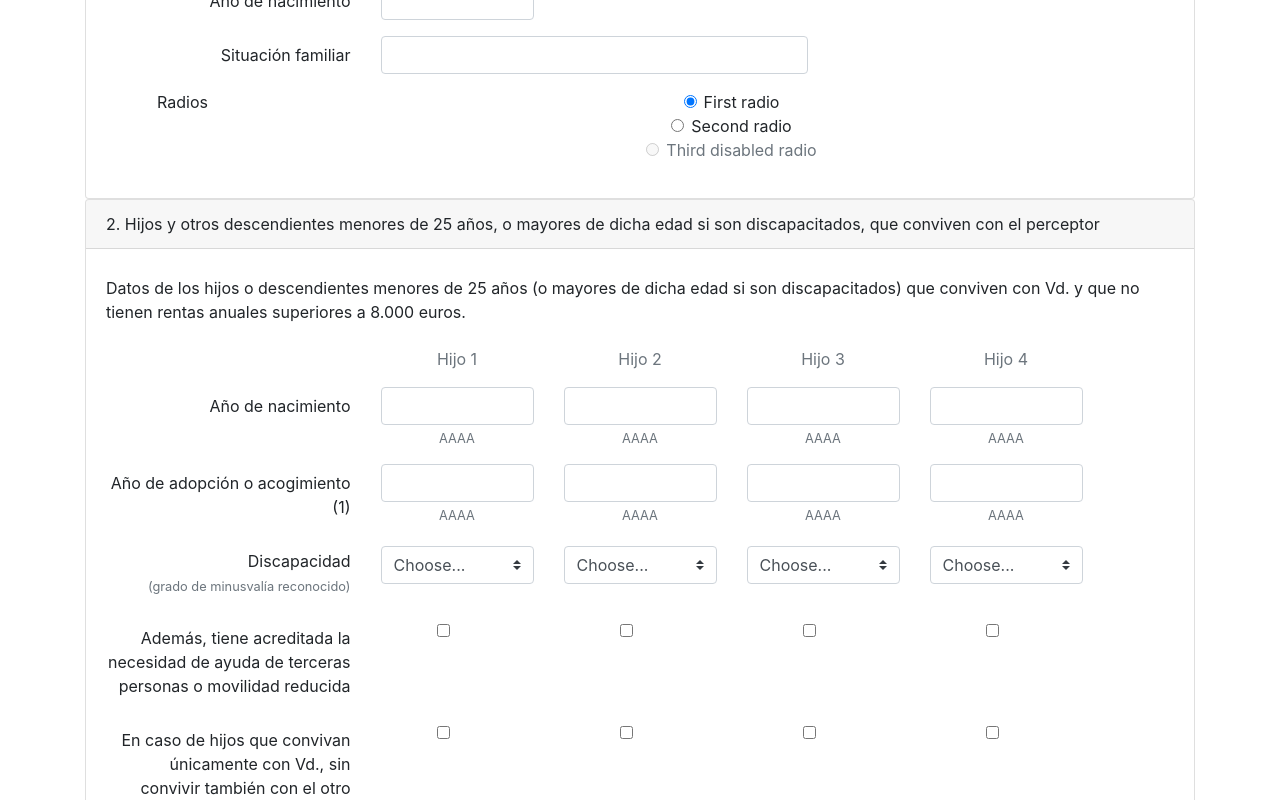
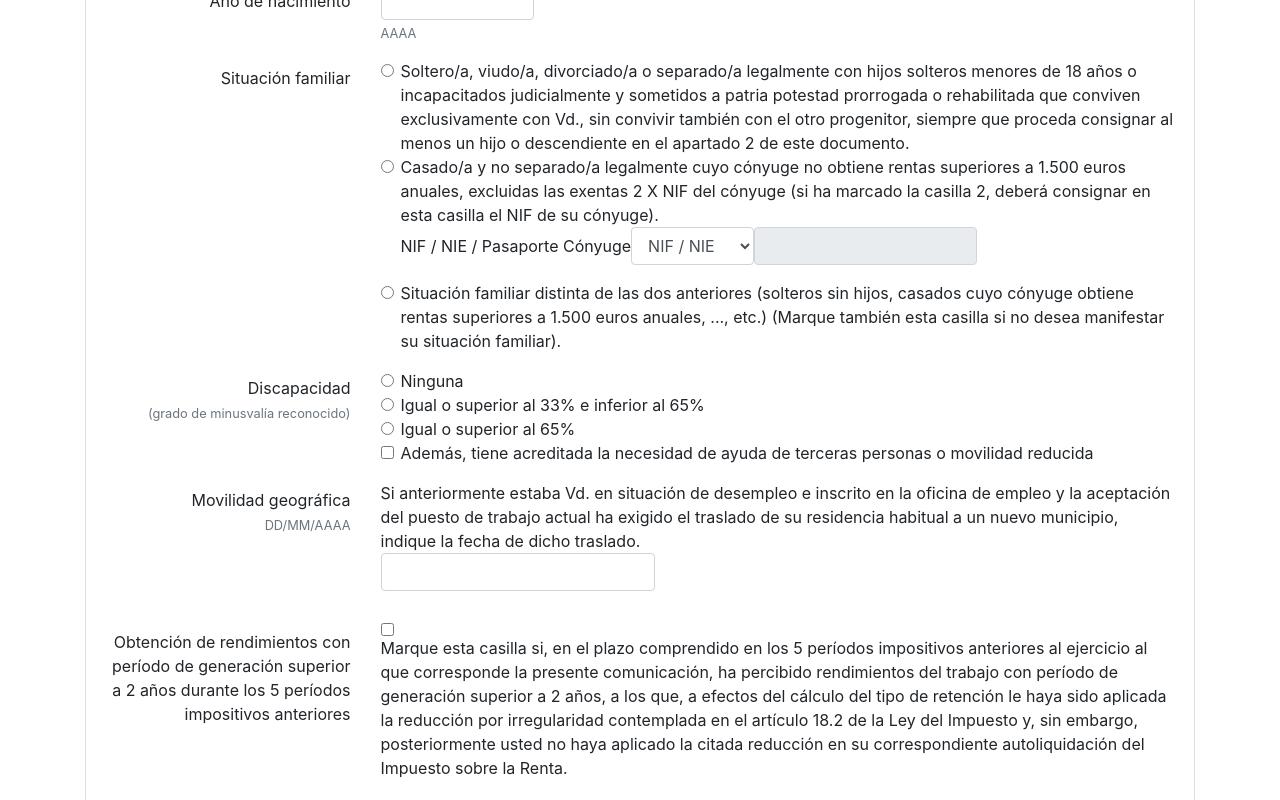
Before and after one commit to abr0xas/pruebaProjectoAngular, an Angular app: page / in a window 1280 px wide. Shown: the part 320-1120 px from the top of the page. Built offline with nearby package versions, Linux system fonts and the light colour scheme.

Commit message:
Parte 1 creada del formulario145. Datos personales

```diff
--- a/src/app/componentes/formulario/formulario.component.html
+++ b/src/app/componentes/formulario/formulario.component.html
@@ -3,68 +3,154 @@
         <div class="card-header">
             1. Datos del perceptor que efectúa la comunicación
         </div>
-        <div class="card-body text-center">
+        <div class="card-body">
             <div class="form-group row">
-                <label for="inputEmail3" class="col-sm-3 col-form-label text-right">NIF/NIE</label>
+                <label for="nif" class="col-sm-3 col-form-label text-right">NIF/NIE</label>
                 <div class="col-sm-2">
-                    <input type="text" class="form-control" id="inputEmail3">
+                    <input type="text" class="form-control" id="nif" formControlName="nif" name="nif">
                 </div>
             </div>
             <div class="form-group row">
-                <label for="inputEmail3" class="col-sm-3 col-form-label text-right">Apellido y Nombre</label>
+                <label for="apellidosNombre" class="col-sm-3 col-form-label text-right">Apellido y Nombre</label>
                 <div class="col-sm-5">
-                    <input type="text" class="form-control" id="inputEmail3">
+                    <input type="text" class="form-control" id="apellidosNombre" formControlName="apellidosNombre"
+                        name="apellidosNombre">
                 </div>
             </div>
             <div class="form-group row">
-                <label for="inputEmail3" class="col-sm-3 col-form-label text-right">Código postal residencia</label>
+                <label for="codPostal" class="col-sm-3 col-form-label text-right">Código postal residencia</label>
                 <div class="col-sm-2">
-                    <input type="text" class="form-control" id="inputEmail3">
+                    <input type="text" class="form-control" id="codPostal" formControlName="codPostal" name="codPostal">
                 </div>
             </div>
             <div class="form-group row">
-                <label for="inputEmail3" class="col-sm-3 col-form-label text-right">Municipio</label>
+                <label for="firmaLugar" class="col-sm-3 col-form-label text-right">Municipio</label>
                 <div class="col-sm-5">
-                    <input type="text" class="form-control" id="inputEmail3">
+                    <input type="text" class="form-control" id="firmaLugar" formControlName="firmaLugar"
+                        name="firmaLugar">
                 </div>
             </div>
             <div class="form-group row">
-                <label for="inputEmail3" class="col-sm-3 col-form-label text-right">Año de nacimiento</label>
+                <label for="anoNacimiento" class="col-sm-3 col-form-label text-right">Año de nacimiento</label>
                 <div class="col-sm-2">
-                    <input type="number" class="form-control" id="inputEmail3">
+                    <input type="number" class="form-control" id="anoNacimiento" formControlName="anoNacimiento"
+                        name="anoNacimiento">
+                    <small id="anoNacimientoHelp" class="form-text text-muted">AAAA</small>
                 </div>
             </div>
             <div class="form-group row">
-                <label for="inputEmail3" class="col-sm-3 col-form-label text-right">Situación familiar</label>
-                <div class="col-sm-5">
-                    <input type="number" class="form-control" id="inputEmail3">
+                <label for="" class="col-sm-3 col-form-label text-right">Situación familiar</label>
+                <div class="col">
+                    <div class="form-check">
+                        <input formControlName="situacionFamiliar" class="form-check-input" type="radio"
+                            name="situacionFamiliar" id="situacionFamiliar1" value="1">
+                        <label class="form-check-label" for="situacionFamiliar1">
+                            Soltero/a, viudo/a, divorciado/a o separado/a legalmente con hijos solteros menores de 18
+                            años o incapacitados judicialmente y sometidos a patria potestad prorrogada o rehabilitada
+                            que conviven exclusivamente con Vd., sin convivir también con el otro progenitor, siempre
+                            que proceda consignar al menos un hijo o descendiente en el apartado 2 de este documento.
+                        </label>
+                    </div>
+                    <div class="form-check">
+                        <input formControlName="situacionFamiliar" class="form-check-input" type="radio"
+                            name="situacionFamiliar" id="situacionFamiliar2" value="2">
+                        <label class="form-check-label" for="situacionFamiliar2">
+                            Casado/a y no separado/a legalmente cuyo cónyuge no obtiene rentas superiores a 1.500 euros
+                            anuales, excluidas las exentas 2 X NIF del cónyuge (si ha marcado la casilla 2, deberá
+                            consignar en esta casilla el NIF de su cónyuge).
+                        </label>
+                        <div class="form-group form-inline">
+                            <label for="nifConyuge" class="control-label">NIF / NIE / Pasaporte Cónyuge</label>
+                            <select name="selNifNiePasaporte" id="selNifNiePasaporte" class="form-control tSelect">
+                                <option value="nifNie">NIF / NIE</option>
+                                <option value="pasaporte">Pasaporte</option>
+                            </select>
+                            <input size="15" maxlength="15" name="nifConyuge" id="nifConyuge" class="form-control"
+                                value="" disabled onfocusout="checkNifNie(this.value)">
+                            <div id="nifConyugeVerificador" class="validacion"></div>
+                        </div>
+                    </div>
+                    <div class="form-check">
+                        <input formControlName="situacionFamiliar" class="form-check-input" type="radio"
+                            name="situacionFamiliar" id="situacionFamiliar3" value="3">
+                        <label class="form-check-label" for="situacionFamiliar3">
+                            Situación familiar distinta de las dos anteriores (solteros sin hijos, casados cuyo cónyuge
+                            obtiene rentas superiores a 1.500 euros anuales, ..., etc.) (Marque también esta casilla si
+                            no desea manifestar su situación familiar).
+                        </label>
+                    </div>
                 </div>
             </div>
-            <fieldset class="form-group">
-                <div class="row">
-                  <legend class="col-form-label col-sm-2 pt-0">Radios</legend>
-                  <div class="col-sm-10">
+
+            <div class="form-group row">
+                <label for="" class="col-sm-3 col-form-label text-right">Discapacidad<small id=""
+                        class="form-text text-muted">(grado de minusvalía reconocido)</small></label>
+                <div class="col">
                     <div class="form-check">
-                      <input class="form-check-input" type="radio" name="gridRadios" id="gridRadios1" value="option1" checked>
-                      <label class="form-check-label" for="gridRadios1">
-                        First radio
-                      </label>
+                        <input formControlName="discapacidad" class="form-check-input" type="radio" name="discapacidad"
+                            value="0" id="disca0">
+                        <label for="disca0" class="form-check-label">Ninguna</label>
                     </div>
                     <div class="form-check">
-                      <input class="form-check-input" type="radio" name="gridRadios" id="gridRadios2" value="option2">
-                      <label class="form-check-label" for="gridRadios2">
-                        Second radio
-                      </label>
+                        <input formControlName="discapacidad" class="form-check-input" type="radio" name="discapacidad"
+                            value="1" id="disca1">
+                        <label for="disca1" class="form-check-label">
+                            Igual o superior al 33% e inferior al 65%
+                        </label>
                     </div>
-                    <div class="form-check disabled">
-                      <input class="form-check-input" type="radio" name="gridRadios" id="gridRadios3" value="option3" disabled>
-                      <label class="form-check-label" for="gridRadios3">
-                        Third disabled radio
-                      </label>
+                    <div class="form-check">
+                        <input formControlName="discapacidad" class="form-check-input" type="radio" name="discapacidad"
+                            value="2" id="disca2">
+                        <label for="disca2" class="form-check-label">
+                            Igual o superior al 65%
+                        </label>
                     </div>
-                  </div>
+                    <div class="form-check">
+                        <input type="checkbox" class="form-check-input" formControlName="discapacidad3"
+                            name="discapacidad3" value="1" id="discapacidad3">
+                        <label for="discapacidad3" class="form-check-label">Además, tiene acreditada la
+                            necesidad de ayuda de terceras personas o movilidad reducida</label>
+                    </div>
                 </div>
-              </fieldset>
+            </div>
+            <div class="form-group row">
+                <label for="fechaTraslado" class="col-sm-3 col-form-label text-right">Movilidad geográfica<small
+                        class="form-text text-muted">DD/MM/AAAA</small></label>
+                <div class="col">
+                    <div class="form-group form-inline">
+                        <label for="fechaTraslado" class="form-check-label">Si anteriormente estaba Vd. en situación de
+                            desempleo e inscrito en la oficina de empleo y
+                            la aceptación del puesto de trabajo actual ha exigido el traslado de su residencia habitual
+                            a un nuevo municipio, indique la fecha de dicho traslado.</label>
+                        <input type="text" class="form-control" formControlName="fechaTraslado" name="fechaTraslado"
+                            id="fechaTraslado">
+
+                    </div>
+                </div>
+            </div>
+            <div class="form-group row">
+                <label for="" class="col-sm-3 col-form-label text-right">Obtención de rendimientos con período de
+                    generación superior a 2
+                    años durante los 5 períodos impositivos anteriores</label>
+                <div class="col">
+                    <div class="form-group form-inline">
+                        <input formControlName="rendimientos" type="checkbox" id="rendimientos" name="rendimientos"
+                            value="1">
+                        <label for="" class="form-check-label">Marque esta casilla si, en
+                            el plazo comprendido en los 5 períodos impositivos anteriores al ejercicio al que
+                            corresponde la
+                            presente comunicación, ha percibido rendimientos del trabajo con período de generación
+                            superior a 2
+                            años, a los que, a efectos del cálculo del tipo de retención le haya sido aplicada la
+                            reducción por
+                            irregularidad contemplada en el artículo 18.2 de la Ley del Impuesto y, sin embargo,
+                            posteriormente
+                            usted no haya aplicado la citada reducción en su correspondiente autoliquidación del
+                            Impuesto sobre
+                            la Renta.</label>
+                    </div>
+                </div>
+            </div>
         </div>
     </div>
 
@@ -184,7 +270,10 @@
             </div>
 
             <div class="form-group row">
-                <label for="inputEmail3" class="col-sm-3 col-form-label text-right">En caso de hijos que convivan únicamente con Vd., sin convivir también con el otro progenitor (padre o madre), o de nietos que convivan únicamente con Vd., sin convivir también con ningún otro de sus abuelos, indíquelo marcando con una "X" esta casilla.</label>
+                <label for="inputEmail3" class="col-sm-3 col-form-label text-right">En caso de hijos que convivan
+                    únicamente con Vd., sin convivir también con el otro progenitor (padre o madre), o de nietos que
+                    convivan únicamente con Vd., sin convivir también con ningún otro de sus abuelos, indíquelo marcando
+                    con una "X" esta casilla.</label>
                 <div class="col-sm-2 text-center">
                     <input type="checkbox" class="form-check-input" id="inputEmail3">
                 </div>
@@ -239,8 +328,11 @@
                 </label>
             </div>
             <div class="form-group row">
-                <label for="inputEmail3" class="col-sm-3 col-form-label text-right">Ascendientes con discapacidad</label>
-                <label for="inputEmail3" class="col-sm-8 col-form-label text-left">Si alguno de los ascendientes tiene reconocido un grado de minusvalía igual o superior al 33 por 100, marque con una "X" la/s casilla/s que corresponda/n a su situación.
+                <label for="inputEmail3" class="col-sm-3 col-form-label text-right">Ascendientes con
+                    discapacidad</label>
+                <label for="inputEmail3" class="col-sm-8 col-form-label text-left">Si alguno de los ascendientes tiene
+                    reconocido un grado de minusvalía igual o superior al 33 por 100, marque con una "X" la/s casilla/s
+                    que corresponda/n a su situación.
                 </label>
             </div>
             <div class="form-group row">
@@ -248,14 +340,16 @@
                 <div class="col-sm-2 text-muted text-center">Ascendiente 2</div>
             </div>
             <div class="form-group row">
-                <label for="inputEmail3" class="col-sm-3 col-form-label text-right">Año de nacimiento</label>
+                <label for="asc1AnoNacimiento" class="col-sm-3 col-form-label text-right">Año de nacimiento</label>
                 <div class="col-sm-2">
-                    <input type="number" class="form-control" id="inputEmail3">
-                    <small id="emailHelp" class="form-text text-muted">AAAA</small>
+                    <input formControlName="asc1AnoNacimiento" name="asc1AnoNacimiento" type="number"
+                        class="form-control" id="asc1AnoNacimiento">
+                    <small id="asc1AnoNacimiento" class="form-text text-muted">AAAA</small>
                 </div>
                 <div class="col-sm-2">
-                    <input type="email" class="form-control" id="inputEmail3">
-                    <small id="emailHelp" class="form-text text-muted">AAAA</small>
+                    <input formControlName="asc2AnoNacimiento" name="asc2AnoNacimiento" type="number"
+                        class="form-control" id="asc2AnoNacimiento">
+                    <small id="asc2AnoNacimiento" class="form-text text-muted">AAAA</small>
                 </div>
             </div>
             <div class="form-group row">
@@ -263,46 +357,52 @@
                         class="form-text text-muted">(grado de minusvalía reconocido)</small></label>
 
                 <div class="col-sm-2">
-                    <select class="custom-select my-1 mr-sm-2" id="inlineFormCustomSelectPref">
-                        <option selected>Choose...</option>
-                        <option value="1">One</option>
-                        <option value="2">Two</option>
-                        <option value="3">Three</option>
+                    <select formControlName="asc1GDiscapacidad" name="asc1GDiscapacidad"
+                        class="form-control custom-select my-1 mr-sm-2" id="inlineFormCustomSelectPref">
+                        <option value="-1">Seleccione</option>
+                        <option value="0">Ninguna</option>
+                        <option value="1">Igual o superior al 33% e inferior al 65%</option>
+                        <option value="2">Igual o superior al 65%</option>
                     </select>
                 </div>
                 <div class="col-sm-2">
-                    <select class="custom-select my-1 mr-sm-2" id="inlineFormCustomSelectPref">
-                        <option selected>Choose...</option>
-                        <option value="1">One</option>
-                        <option value="2">Two</option>
-                        <option value="3">Three</option>
+                    <select formControlName="asc2GDiscapacidad" name="asc2GDiscapacidad"
+                        class="form-control custom-select my-1 mr-sm-2" id="inlineFormCustomSelectPref">
+                        <option value="-1">Seleccione</option>
+                        <option value="0">Ninguna</option>
+                        <option value="1">Igual o superior al 33% e inferior al 65%</option>
+                        <option value="2">Igual o superior al 65%</option>
                     </select>
                 </div>
             </div>
 
             <div class="form-group row">
-                <label for="inputEmail3" class="col-sm-3 col-form-label text-right">Además, tiene acreditada la
+                <label for="" class="col-sm-3 col-form-label text-right">Además, tiene acreditada la
                     necesidad de ayuda de terceras personas o movilidad reducida</label>
                 <div class="col-sm-2 text-center">
-                    <input type="checkbox" class="form-check-input" id="inputEmail3">
+                    <input type="checkbox" class="form-check-input" formControlName="asc1GDiscapacidad3"
+                        name="asc1GDiscapacidad3" value="1">
                 </div>
                 <div class="col-sm-2 text-center">
-                    <input type="checkbox" class="form-check-input" id="inputEmail3">
+                    <input type="checkbox" class="form-check-input" formControlName="asc2GDiscapacidad3"
+                        name="asc2GDiscapacidad3" value="1">
                 </div>
             </div>
 
             <div class="form-group row">
-                <label for="inputEmail3" class="col-sm-3 col-form-label text-right">Si alguno de los ascendientes
+                <label for="" class="col-sm-3 col-form-label text-right">Si alguno de los ascendientes
                     convive también, al menos durante la mitad del año, con otros descendientes del mismo grado que Vd.,
                     indique
                     en esta casilla el número total de descendientes con los que convive, incluido Vd. (Si los
                     ascendientes sólo
                     conviven</label>
                 <div class="col-sm-2 text-center">
-                    <input type="checkbox" class="form-check-input" id="inputEmail3">
+                    <input type="checkbox" class="form-check-input" id="asc1Convivencia"
+                        formControlName="asc1Convivencia" name="asc1Convivencia" value="1">
                 </div>
                 <div class="col-sm-2 text-center">
-                    <input type="checkbox" class="form-check-input" id="inputEmail3">
+                    <input type="checkbox" class="form-check-input" id="asc2Convivencia"
+                        formControlName="asc2Convivencia" name="asc2Convivencia" value="1">
                 </div>
             </div>
 
```
